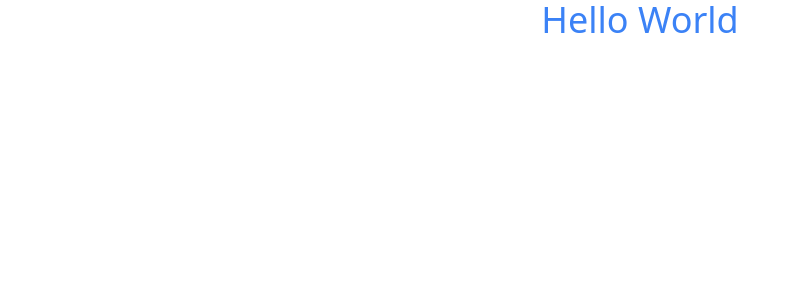
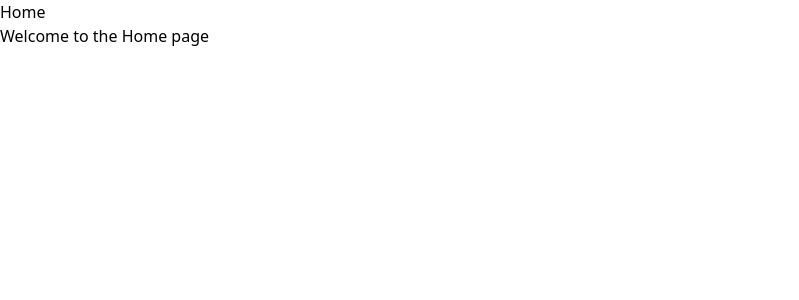
Before and after one commit to AICopilotTrial01/MernBlog, a React (Vite) app in the folder client/: page / in a window 1280 px wide. Shown: the top 300 px of the page, without its empty margins (0-799 px from the left). Built offline with nearby package versions, Linux system fonts and the light colour scheme.

Commit message:
adding the user routes in APP.jsx

```diff
--- a/client/package.json
+++ b/client/package.json
@@ -15,6 +15,7 @@
     "postcss": "^8.4.35",
     "react": "^18.2.0",
     "react-dom": "^18.2.0",
+    "react-router-dom": "^6.22.3",
     "tailwindcss": "^3.4.1"
   },
   "devDependencies": {
--- a/client/src/App.jsx
+++ b/client/src/App.jsx
@@ -1,9 +1,27 @@
 import "./index.css";
+
+// import all the page components
+import Home from "./pages/Home";
+import About from "./pages/About";
+import Dashboard from "./pages/Dashboard";
+import SignIn from "./pages/SignIn";
+import SignUp from "./pages/SignUp";
+import Project from "./pages/Project";
+
+// adding the routes using react-router-dom
+import { BrowserRouter, Route, Routes } from "react-router-dom";
 function App() {
   return (
-    <div>
-      <h1 className="text-4xl text-center text-blue-500">Hello World</h1>
-    </div>
+    <BrowserRouter>
+      <Routes>
+        <Route path="/" element={<Home />} />
+        <Route path="/about" element={<About />} />
+        <Route path="/dashboard" element={<Dashboard />} />
+        <Route path="/signIn" element={<SignIn />} />
+        <Route path="/signUp" element={<SignUp />} />
+        <Route path="/project" element={<Project />} />
+      </Routes>
+    </BrowserRouter>
   );
 }
 
--- a/client/src/pages/Home.jsx
+++ b/client/src/pages/Home.jsx
@@ -1,5 +1,10 @@
 function Home() {
-  return <div></div>;
+  return (
+    <div>
+      <h1>Home</h1>
+      <p>Welcome to the Home page</p>
+    </div>
+  );
 }
 
 export default Home;
```
Also changed, not shown: client/src/layout/Navbar.jsx (added), 1 other file (tests, documents, lock files or other folders).
